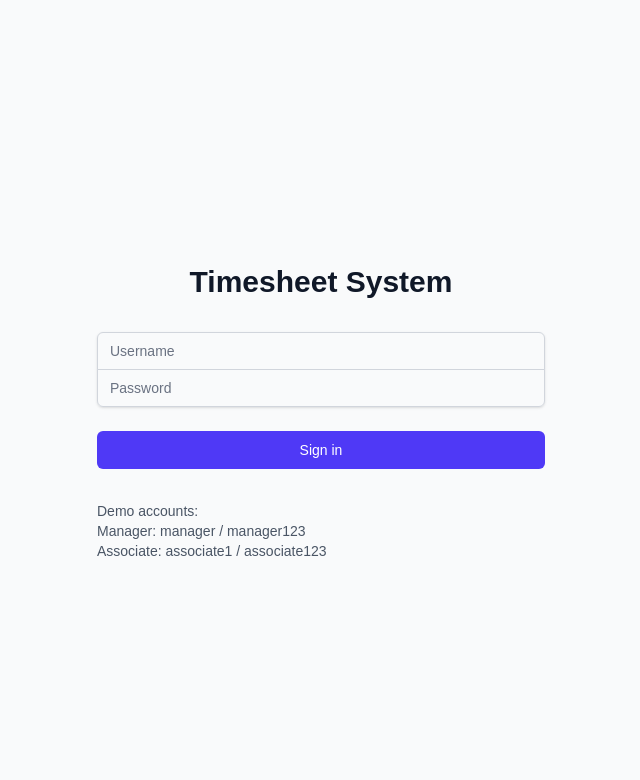
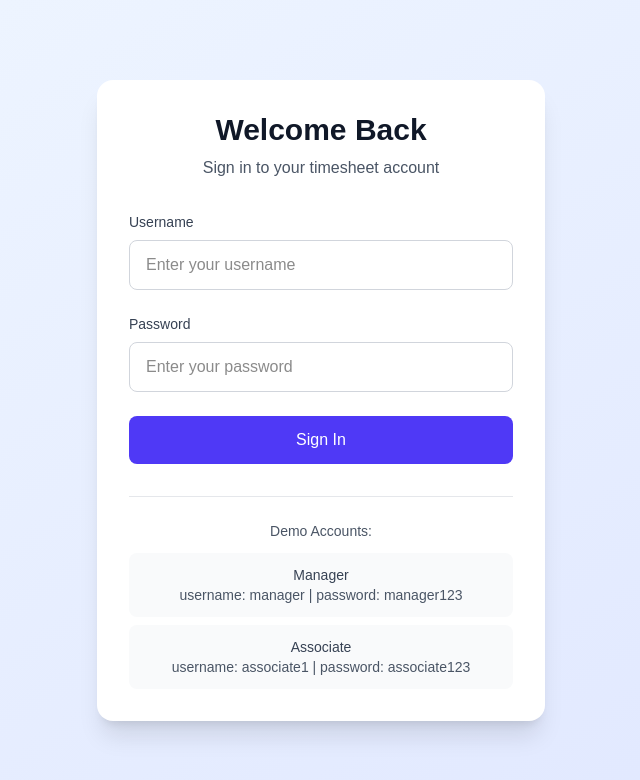
Before and after one commit to melwin3210/timesheet, a Next.js app: page / in a window 1280 px wide. Shown: the top 780 px of the page, without its empty margins (319-959 px from the left). Built offline with nearby package versions, Linux system fonts and the light colour scheme.

Commit message:
UI update

```diff
--- a/src/app/components/Login.js
+++ b/src/app/components/Login.js
@@ -31,55 +31,82 @@ export default function Login() {
   };
 
   return (
-    <div className="min-h-screen flex items-center justify-center bg-gray-50">
-      <div className="max-w-md w-full space-y-8">
-        <div>
-          <h2 className="mt-6 text-center text-3xl font-extrabold text-gray-900">
-            Timesheet System
+    <div className="min-h-screen flex items-center justify-center bg-gradient-to-br from-blue-50 to-indigo-100">
+      <div className="max-w-md w-full">
+        <div className="bg-white shadow-xl rounded-2xl p-8">
+          <div className="text-center mb-8">
+            <h2 className="text-3xl font-bold text-gray-900 mb-2">
+              Welcome Back
             </h2>
+            <p className="text-gray-600">Sign in to your timesheet account</p>
           </div>
+
           <Formik
             initialValues={{ username: '', password: '' }}
             validate={validate}
             onSubmit={handleSubmit}
           >
-          <Form className="mt-8 space-y-6">
-            <div className="rounded-md shadow-sm -space-y-px">
+            <Form className="space-y-6">
               <div>
+                <label className="block text-sm font-medium text-gray-700 mb-2">Username</label>
                 <Field
                   name="username"
                   type="text"
-                  className="appearance-none rounded-none relative block w-full px-3 py-2 border border-gray-300 placeholder-gray-500 text-gray-900 rounded-t-md focus:outline-none focus:ring-indigo-500 focus:border-indigo-500 focus:z-10 sm:text-sm"
-                  placeholder="Username"
+                  className="w-full px-4 py-3 border border-gray-300 rounded-lg focus:outline-none focus:ring-2 focus:ring-indigo-500 focus:border-transparent transition duration-200"
+                  placeholder="Enter your username"
                 />
-                <ErrorMessage name="username" component="div" className="text-red-600 text-sm mt-1" />
+                <ErrorMessage name="username" component="div" className="text-red-500 text-sm mt-1" />
               </div>
+
               <div>
+                <label className="block text-sm font-medium text-gray-700 mb-2">Password</label>
                 <Field
                   name="password"
                   type="password"
-                  className="appearance-none rounded-none relative block w-full px-3 py-2 border border-gray-300 placeholder-gray-500 text-gray-900 rounded-b-md focus:outline-none focus:ring-indigo-500 focus:border-indigo-500 focus:z-10 sm:text-sm"
-                  placeholder="Password"
+                  className="w-full px-4 py-3 border border-gray-300 rounded-lg focus:outline-none focus:ring-2 focus:ring-indigo-500 focus:border-transparent transition duration-200"
+                  placeholder="Enter your password"
                 />
-                <ErrorMessage name="password" component="div" className="text-red-600 text-sm mt-1" />
+                <ErrorMessage name="password" component="div" className="text-red-500 text-sm mt-1" />
               </div>
+
+              {error && (
+                <div className="bg-red-50 border border-red-200 rounded-lg p-3">
+                  <p className="text-red-700 text-sm">{error}</p>
                 </div>
-            {error && <div className="text-red-600 text-sm">{error}</div>}
-            <div>
+              )}
+
               <button
                 type="submit"
                 disabled={loading}
-                className="group relative w-full flex justify-center py-2 px-4 border border-transparent text-sm font-medium rounded-md text-white bg-indigo-600 hover:bg-indigo-700 focus:outline-none focus:ring-2 focus:ring-offset-2 focus:ring-indigo-500 disabled:opacity-50"
+                className="w-full bg-indigo-600 hover:bg-indigo-700 text-white py-3 px-4 rounded-lg font-medium transition duration-200 disabled:opacity-50 disabled:cursor-not-allowed focus:outline-none focus:ring-2 focus:ring-indigo-500 focus:ring-offset-2"
               >
-                {loading ? 'Signing in...' : 'Sign in'}
+                {loading ? (
+                  <div className="flex items-center justify-center">
+                    <div className="animate-spin rounded-full h-4 w-4 border-b-2 border-white mr-2"></div>
+                    Signing in...
+                  </div>
+                ) : (
+                  'Sign In'
+                )}
               </button>
-            </div>
             </Form>
           </Formik>
-        <div className="text-sm text-gray-600 mt-4">
-          <p>Demo accounts:</p>
-          <p>Manager: manager / manager123</p>
-          <p>Associate: associate1 / associate123</p>
+
+          <div className="mt-8 pt-6 border-t border-gray-200">
+            <div className="text-center">
+              <p className="text-sm text-gray-600 mb-3">Demo Accounts:</p>
+              <div className="space-y-2 text-sm">
+                <div className="bg-gray-50 rounded-lg p-3">
+                  <p className="font-medium text-gray-700">Manager</p>
+                  <p className="text-gray-600">username: manager | password: manager123</p>
+                </div>
+                <div className="bg-gray-50 rounded-lg p-3">
+                  <p className="font-medium text-gray-700">Associate</p>
+                  <p className="text-gray-600">username: associate1 | password: associate123</p>
+                </div>
+              </div>
+            </div>
+          </div>
         </div>
       </div>
     </div>
```
Lines whose indentation alone changed are shown as unchanged.
